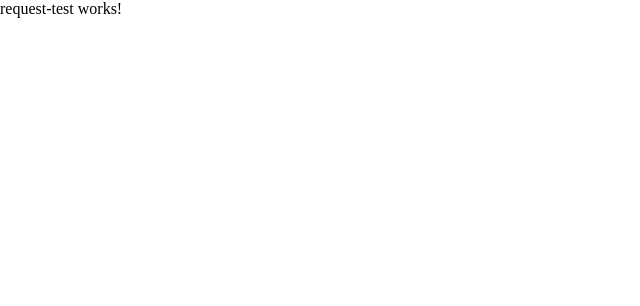
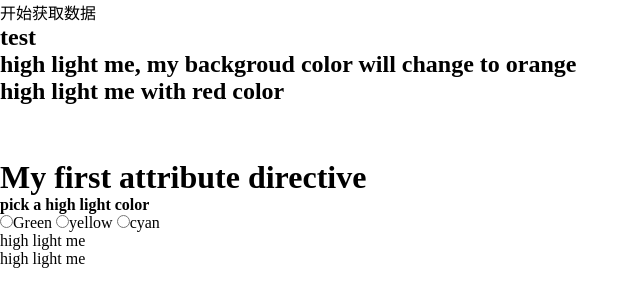
Before and after one commit to liaoelsa/angulartest, an Angular app: page / in a window 1280 px wide. Shown: the top 306 px of the page, without its empty margins (0-640 px from the left). Built offline with nearby package versions, Linux system fonts and the light colour scheme.

Commit message:
attribute directive test

```diff
--- a/src/app/app.module.ts
+++ b/src/app/app.module.ts
@@ -13,10 +13,11 @@ import { TodolistComponent } from './component/todolist/todolist.component';
 import { StorageService } from './service/storage.service'
 import { from } from 'rxjs';
 import { DlHostDirective } from './dl-host.directive';
-import { DynamicTestComponent } from './component/dynamic-test/dynamic-test.component';
+import { DynamicTestComponent } from './component/dynamic/dynamic-test/dynamic-test.component';
 import { AComponent } from './component/dynamic/a/a.component';
 import { RequestTestComponent } from './component/request-test/request-test.component';
 import { RequestService } from './service/request.service';
+import { HighlightDirective } from './directive/dynamic/highlight.directive';
 
 @NgModule({
   declarations: [
@@ -31,6 +32,7 @@ import { RequestService } from './service/request.service';
     DynamicTestComponent,
     AComponent,
     RequestTestComponent,
+    HighlightDirective,
   ],
   entryComponents: [
     TodolistComponent,
@@ -43,6 +45,6 @@ import { RequestService } from './service/request.service';
     FormsModule
   ],
   providers: [StorageService, RequestService],
-  bootstrap: [RequestTestComponent]
+  bootstrap: [DynamicTestComponent]
 })
 export class AppModule { }
--- a/src/app/component/dynamic-test/dynamic-test.component.html
+++ /dev/null
@@ -1 +0,0 @@
-<p>dynamic-test works!</p>
--- a/src/app/component/dynamic-test/dynamic-test.component.ts
+++ /dev/null
@@ -1,37 +0,0 @@
-import { Component, OnInit, ComponentRef, ComponentFactoryResolver, ElementRef, Injector, ApplicationRef } from '@angular/core';
-import { TodolistComponent } from '../todolist/todolist.component';
-import { AComponent } from '../dynamic/a/a.component';
-
-@Component({
-  selector: 'app-dynamic-test',
-  templateUrl: './dynamic-test.component.html',
-  styleUrls: ['./dynamic-test.component.scss']
-})
-export class DynamicTestComponent implements OnInit {
-  component:ComponentRef<AComponent>
-
-  constructor(private componentFactoryResolver:ComponentFactoryResolver,
-    private elementRef:ElementRef,
-    private injector:Injector,
-    private applicationRef:ApplicationRef) {
-      this.component = this.componentFactoryResolver.resolveComponentFactory(AComponent).create(this.injector)
-      // this.applicationRef.attachView(this.component.hostView)
-      // (<AComponent>this.component.instance).onTitleChange.sub
-     }
-
-  ngOnInit() {
-
-  }
-
-  ngAfterViewInit() {
-    let host = document.createElement('div')
-    host.appendChild((this.component.hostView as any).rootNodes[0])
-    this.elementRef.nativeElement.appendChild(host)
-  }
-
-  ngOnDestroy() {
-    this.applicationRef.detachView(this.component.hostView)
-    this.component.destroy()
-  }
-
-}
--- /dev/null
+++ b/src/app/component/dynamic/dynamic-test/dynamic-test.component.html
@@ -0,0 +1,24 @@
+<ng-container *ngIf="searchData; else searchEmpty">
+        暂时不能搜索到数据
+</ng-container>
+<ng-template #searchEmpty>
+        开始获取数据
+</ng-template>
+<h2 [appHighlight]="'yellow'">test</h2>
+<h2 [appHighlight]="'orange'">high light me, my backgroud color will change to orange</h2>
+<h2 [appHighlight]>high light me with red color</h2>
+
+<br>
+<br>
+<br>
+
+<h1>My first attribute directive</h1>
+
+<h4>pick a high light color</h4>
+<div>
+        <input type="radio" name="colors" (click)="color='lightgreen'">Green
+        <input type="radio" name="colors" (click)="color='yellow'">yellow
+        <input type="radio" name="colors" (click)="color='cyan'">cyan
+</div>
+<p [appHighlight]="color" [defaultColor]="'violet'">high light me</p>
+<p [appHighlight]="color">high light me</p>
--- /dev/null
+++ b/src/app/component/dynamic/dynamic-test/dynamic-test.component.ts
@@ -0,0 +1,16 @@
+import { Component, OnInit } from '@angular/core';
+
+@Component({
+  selector: 'app-dynamic-test',
+  templateUrl: './dynamic-test.component.html',
+  styleUrls: ['./dynamic-test.component.scss']
+})
+export class DynamicTestComponent implements OnInit {
+  private searchData:boolean = false
+
+  constructor() { }
+
+  ngOnInit() {
+  }
+
+}
--- /dev/null
+++ b/src/app/directive/dynamic/highlight.directive.ts
@@ -0,0 +1,25 @@
+import { Directive, ElementRef, HostListener, Input } from '@angular/core';
+
+@Directive({
+  selector: '[appHighlight]'
+})
+export class HighlightDirective {
+  @Input('appHighlight') highlightColor:string
+  @Input() defaultColor:string
+
+  @HostListener('mouseenter') onMouseEnter(){
+    this.setHighlightDirective(this.highlightColor|| this.defaultColor || 'red')
+  }
+
+  @HostListener('mouseleave') onMouseLeave() {
+    this.setHighlightDirective(null)
+  }
+
+  constructor(private el:ElementRef) {
+   }
+
+   setHighlightDirective(color:string){
+    this.el.nativeElement.style.backgroundColor = color
+   }
+
+}
--- a/src/index.html
+++ b/src/index.html
@@ -8,6 +8,6 @@
   <link rel="icon" type="image/x-icon" href="favicon.ico">
 </head>
 <body>
-  <app-request-test></app-request-test>
+  <app-dynamic-test></app-dynamic-test>
 </body>
 </html>
```
Also changed, not shown: src/app/component/dynamic/dynamic-test/dynamic-test.component.scss (added), 2 other files (tests, documents, lock files or other folders).
